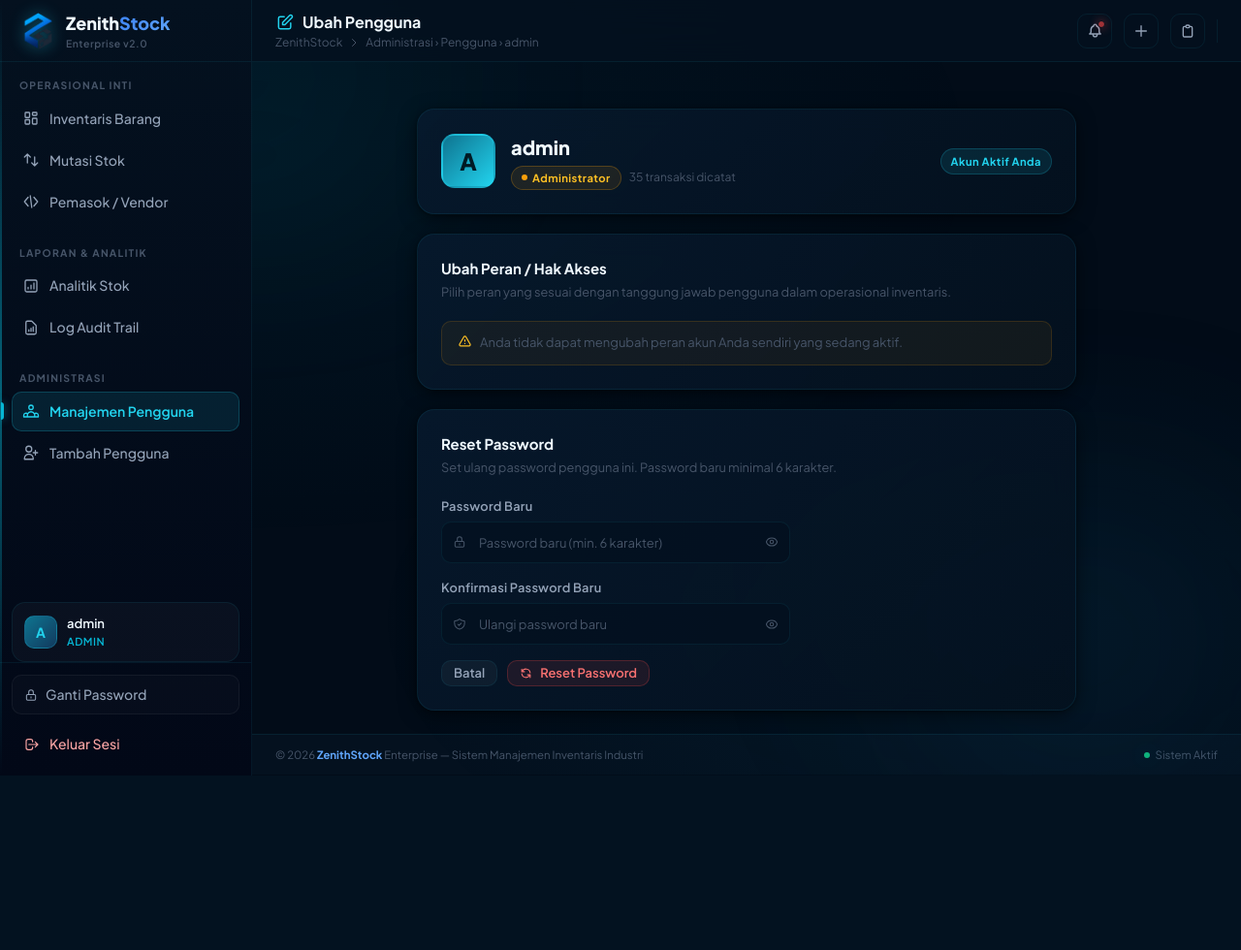
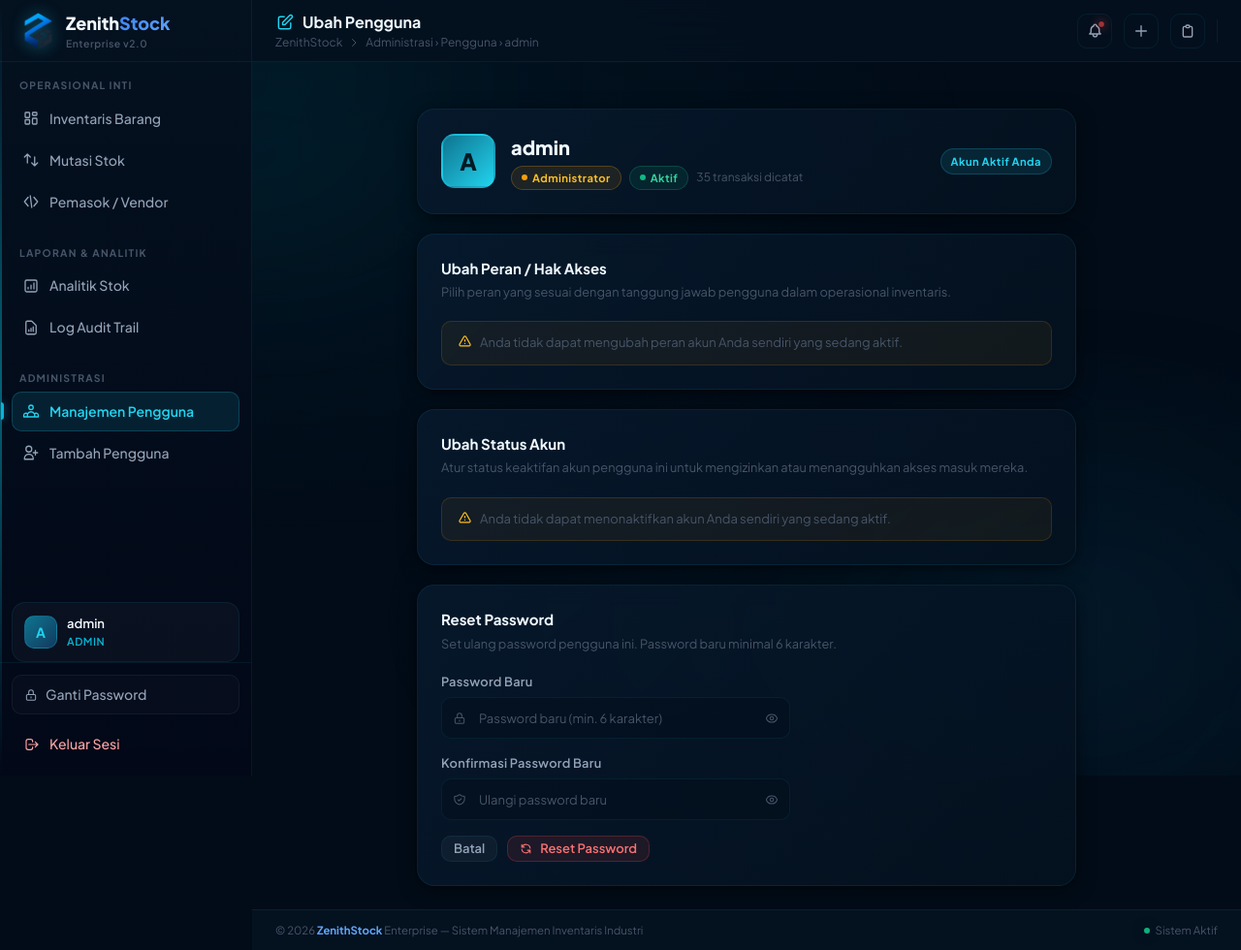
Before and after one commit to gempurbudianarki/zenithstock, a Flask app: page /users/edit/1 in a window 1280 px wide. Shown: the whole page at 97% size. Before the commit the page ends 786 px from the top, so only its background shows below. Run offline with Flask 3, Linux system fonts and the light colour scheme; a user stored in the database is signed in; some libraries are stand-ins or nearby versions.

Commit message:
fix: resolve guest register layout, role options, and status check

```diff
--- a/seed_all.py
+++ b/seed_all.py
@@ -15,11 +15,11 @@ with app.app_context():
     db.session.commit()
 
     print("Creating default users...")
-    admin = User(username='admin', role='admin')
+    admin = User(username='admin', role='admin', status='active')
     admin.set_password('admin123')
     db.session.add(admin)
 
-    staff = User(username='staff', role='staff')
+    staff = User(username='staff', role='staff', status='active')
     staff.set_password('staff123')
     db.session.add(staff)
 
--- a/zenithstock/__init__.py
+++ b/zenithstock/__init__.py
@@ -104,12 +104,12 @@ def seed_data():
     # Check if we have any users
     if User.query.first() is None:
         # Create Admin
-        admin = User(username='admin', role='admin')
+        admin = User(username='admin', role='admin', status='active')
         admin.set_password('admin123')
         db.session.add(admin)
 
         # Create Staff
-        staff = User(username='staff', role='staff')
+        staff = User(username='staff', role='staff', status='active')
         staff.set_password('staff123')
         db.session.add(staff)
 
--- a/zenithstock/forms.py
+++ b/zenithstock/forms.py
@@ -16,9 +16,7 @@ class RegisterForm(FlaskForm):
         InputRequired(message="Konfirmasi password wajib diisi."),
         EqualTo('password', message="Password dan konfirmasi password tidak cocok.")
     ])
-    role = SelectField('Hak Akses / Peran', choices=[('staff', 'Staff Gudang'), ('admin', 'Administrator')], validators=[
-        InputRequired(message="Role wajib ditentukan.")
-    ])
+    role = SelectField('Hak Akses / Peran', choices=[('staff', 'Staff Gudang'), ('admin', 'Administrator')], default='staff')
 
     def validate_username(self, username):
         user = User.query.filter_by(username=username.data.strip()).first()
--- a/zenithstock/models.py
+++ b/zenithstock/models.py
@@ -10,6 +10,11 @@ class User(db.Model, UserMixin):
     username = db.Column(db.String(80), unique=True, nullable=False, index=True)
     password_hash = db.Column(db.String(255), nullable=False)
     role = db.Column(db.String(20), nullable=False, default='staff') # 'admin' or 'staff'
+    status = db.Column(db.String(20), nullable=False, default='pending') # 'active', 'pending', 'inactive'
+
+    @property
+    def is_active(self):
+        return self.status == 'active'
 
     def set_password(self, password):
         self.password_hash = generate_password_hash(password)
--- a/zenithstock/routes/users.py
+++ b/zenithstock/routes/users.py
@@ -76,6 +76,19 @@ def edit(user_id):
                 flash(f'Peran pengguna "{user.username}" diubah menjadi {new_role.upper()}.', 'success')
             return redirect(url_for('users.index'))
 
+        # ── Change Status ───────────────────────────────────
+        elif action == 'change_status':
+            new_status = request.form.get('status', '').strip()
+            if new_status not in ('active', 'pending', 'inactive'):
+                flash('Status tidak valid.', 'danger')
+            elif user.id == current_user.id and new_status != 'active':
+                flash('Anda tidak dapat menonaktifkan akun Anda sendiri.', 'warning')
+            else:
+                user.status = new_status
+                db.session.commit()
+                flash(f'Status pengguna "{user.username}" berhasil diubah menjadi {new_status.upper()}.', 'success')
+            return redirect(url_for('users.index'))
+
         # ── Reset Password ────────────────────────────────
         elif action == 'reset_password':
             new_pw  = request.form.get('new_password', '').strip()
@@ -147,6 +160,30 @@ def toggle_role(user_id):
     return redirect(url_for('users.index'))
 
 
+@users_bp.route('/toggle-status/<int:user_id>', methods=['POST'])
+@login_required
+@admin_required
+def toggle_status(user_id):
+    """Toggle status active/inactive/pending dengan HTMX atau standard redirect"""
+    if user_id == current_user.id:
+        flash('Anda tidak dapat menonaktifkan akun sendiri.', 'warning')
+        return redirect(url_for('users.index'))
+
+    user = User.query.get_or_404(user_id)
+    if user.status == 'pending':
+        user.status = 'active'
+        flash(f'Akun "{user.username}" telah disetujui (diterima) dan aktif.', 'success')
+    elif user.status == 'active':
+        user.status = 'inactive'
+        flash(f'Akun "{user.username}" dinonaktifkan.', 'warning')
+    else:
+        user.status = 'active'
+        flash(f'Akun "{user.username}" diaktifkan kembali.', 'success')
+
+    db.session.commit()
+    return redirect(url_for('users.index'))
+
+
 @users_bp.route('/backup')
 @login_required
 @admin_required
--- a/zenithstock/templates/auth/register.html
+++ b/zenithstock/templates/auth/register.html
@@ -38,7 +38,8 @@ Tambah Pengguna Baru
                 {% if form.username.errors %}{% for e in form.username.errors %}<div class="form-error">{{ e }}</div>{% endfor %}{% endif %}
             </div>
 
-            <!-- Role -->
+            <!-- Role (hanya jika diakses dari dalam aplikasi oleh Admin) -->
+            {% if in_app %}
             <div>
                 <label class="form-label" for="role">Hak Akses / Peran <span style="color:var(--color-danger);">*</span></label>
                 <div class="input-group">
@@ -53,6 +54,7 @@ Tambah Pengguna Baru
                 </div>
                 <div class="form-helper" style="margin-left:38px;margin-top:4px;font-size:0.7rem;line-height:1.35;">Admin: akses penuh. Staff: operasional saja.</div>
             </div>
+            {% endif %}
 
             <!-- Password -->
             <div>
--- a/zenithstock/templates/users/edit.html
+++ b/zenithstock/templates/users/edit.html
@@ -26,6 +26,15 @@ Ubah Pengguna
                     {% else %}
                     <span class="badge slate"><span class="badge-dot"></span>Staff</span>
                     {% endif %}
+
+                    {% if user.status == 'active' %}
+                    <span class="badge green"><span class="badge-dot"></span>Aktif</span>
+                    {% elif user.status == 'pending' %}
+                    <span class="badge amber" style="background:rgba(245,158,11,0.06);color:#fbbf24;border:1px solid rgba(245,158,11,0.2);"><span class="badge-dot" style="background:#fbbf24;"></span>Menunggu</span>
+                    {% else %}
+                    <span class="badge red"><span class="badge-dot"></span>Non-Aktif</span>
+                    {% endif %}
+
                     <span style="font-size:0.75rem;color:var(--color-text-muted);">{{ movement_count }} transaksi dicatat</span>
                 </div>
             </div>
@@ -67,6 +76,45 @@ Ubah Pengguna
                         <path stroke-linecap="round" stroke-linejoin="round" stroke-width="2" d="M5 13l4 4L19 7" />
                     </svg>
                     Simpan Peran
+                </button>
+            </div>
+        </form>
+        {% endif %}
+    </div>
+
+    <!-- Change Status -->
+    <div class="zs-panel" style="padding:24px;">
+        <h3 style="font-size:0.9375rem;font-weight:700;color:var(--color-text-primary);margin:0 0 4px;">Ubah Status Akun</h3>
+        <p style="font-size:0.8rem;color:var(--color-text-muted);margin:0 0 20px;">Atur status keaktifan akun pengguna ini untuk mengizinkan atau menangguhkan akses masuk mereka.</p>
+
+        {% if user.id == current_user.id %}
+        <div style="padding:12px 16px;background:rgba(245,158,11,0.06);border:1px solid rgba(245,158,11,0.15);border-radius:var(--radius-md);font-size:0.8125rem;color:var(--color-text-muted);display:flex;gap:8px;align-items:flex-start;">
+            <svg style="width:15px;height:15px;flex-shrink:0;color:#fbbf24;margin-top:1px;" fill="none" viewBox="0 0 24 24" stroke="currentColor">
+                <path stroke-linecap="round" stroke-linejoin="round" stroke-width="2" d="M12 9v2m0 4h.01m-6.938 4h13.856c1.54 0 2.502-1.667 1.732-3L13.732 4c-.77-1.333-2.694-1.333-3.464 0L3.34 16c-.77 1.333.192 3 1.732 3z" />
+            </svg>
+            Anda tidak dapat menonaktifkan akun Anda sendiri yang sedang aktif.
+        </div>
+        {% else %}
+        <form method="POST" action="{{ url_for('users.edit', user_id=user.id) }}" style="display:flex;flex-direction:column;gap:16px;">
+            <input type="hidden" name="action" value="change_status">
+            <input type="hidden" name="csrf_token" value="{{ csrf_token() }}">
+            <div>
+                <label class="form-label" for="status">Status Pengguna</label>
+                <div class="select-wrapper" style="max-width:280px;">
+                    <select name="status" id="status" class="form-control">
+                        <option value="active" {% if user.status == 'active' %}selected{% endif %}>Aktif – Dapat Mengakses Sistem</option>
+                        <option value="pending" {% if user.status == 'pending' %}selected{% endif %}>Menunggu – Peninjauan / Pendaftaran Baru</option>
+                        <option value="inactive" {% if user.status == 'inactive' %}selected{% endif %}>Non-Aktif – Akses Ditangguhkan</option>
+                    </select>
+                </div>
+                <div class="form-helper">Status "Menunggu" atau "Non-Aktif" akan mencegah user login.</div>
+            </div>
+            <div>
+                <button type="submit" class="btn btn-primary btn-sm">
+                    <svg style="width:13px;height:13px;" fill="none" viewBox="0 0 24 24" stroke="currentColor">
+                        <path stroke-linecap="round" stroke-linejoin="round" stroke-width="2" d="M5 13l4 4L19 7" />
+                    </svg>
+                    Simpan Status
                 </button>
             </div>
         </form>
```
Also changed, not shown: zenithstock/routes/auth.py (+20 -6 lines), zenithstock/templates/users/_table.html (+30 -2 lines), instance/zenithstock.db.
